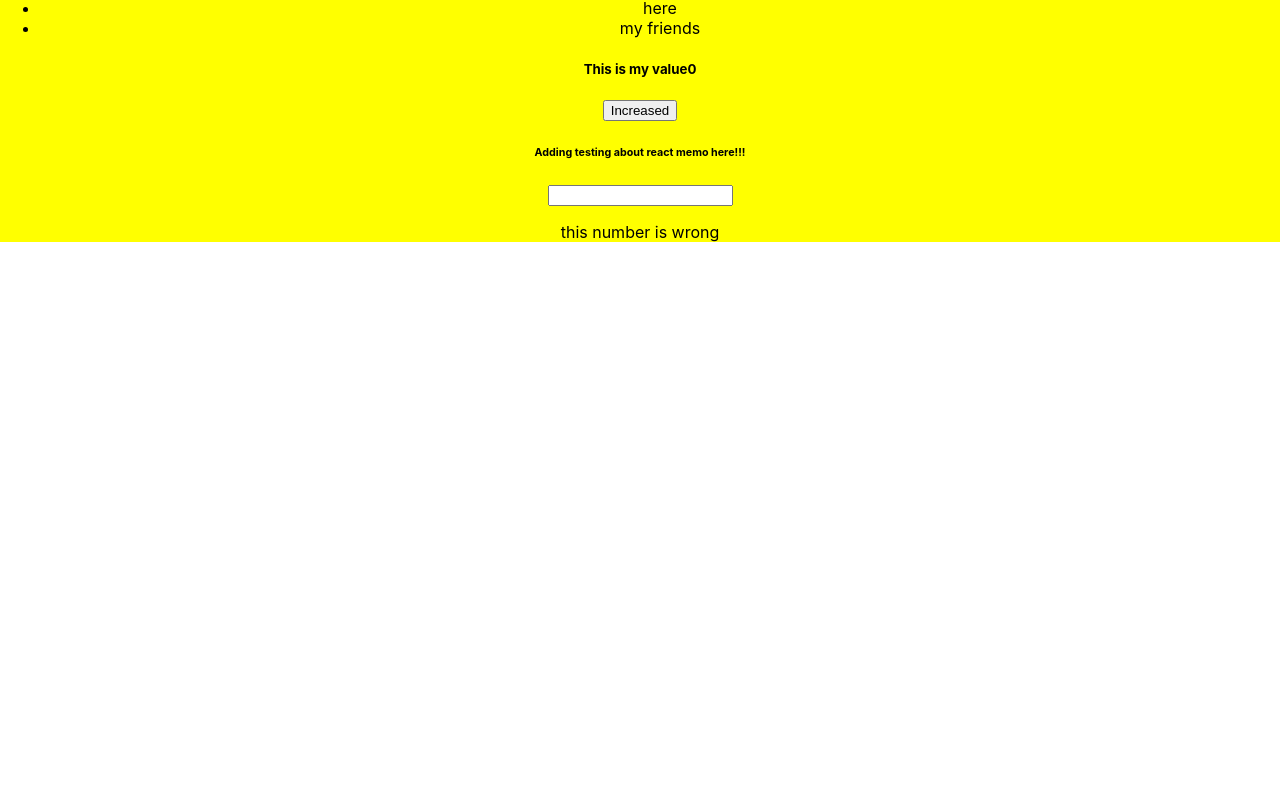
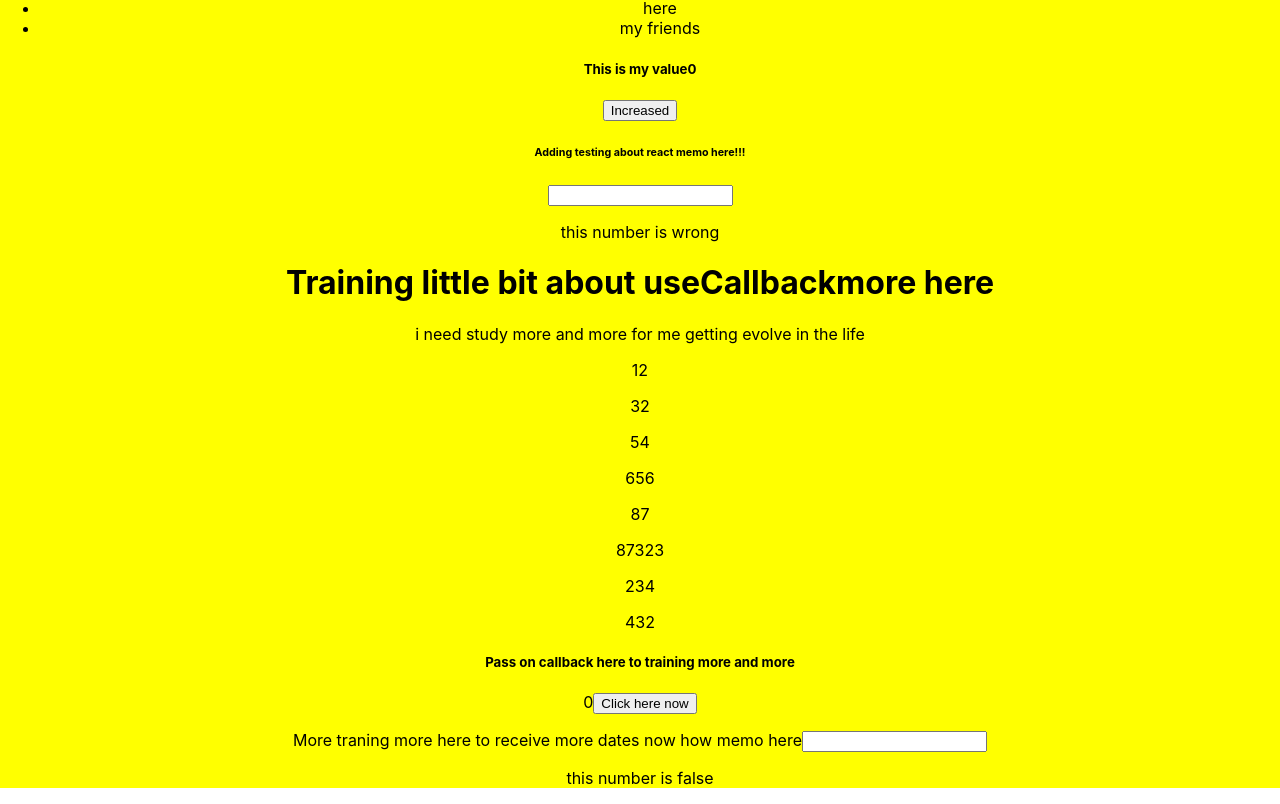
Before and after one commit to felipe-programador-18/ALL-about-Hoock, a React (Create React App) app in the folder allhoock/: page /sobre in a window 1280 px wide. Shown: the part 374-1178 px from the top of the page. Before the commit the page ends 800 px from the top, so only its background shows below. Built offline with nearby package versions, Linux system fonts and the light colour scheme.

Commit message:
c28-adding more things her

```diff
--- /dev/null
+++ b/allhoock/src/CallbackandMemo/ReceiveCallback.js
@@ -0,0 +1,26 @@
+import React,{useState, useCallback} from 'react'
+import TraningCallback from '../Componente/anothercallback'
+
+
+const AddCallbackHere = () => {
+    const [counter, setCounter] = useState(0)
+
+    const dates = useCallback((
+        () => {
+            return ["i need study more and more for me getting evolve in the life",
+        12,32,54,656,87,87323,234,432,]
+        }
+    ),[])
+
+    return(<>
+    <TraningCallback  receiveDates={dates}  />
+    <h5>Pass on callback here to training more and more </h5>
+      {counter}
+
+    <button onClick={() => setCounter(counter+1)} >Click here now</button>
+
+    </>)
+}
+
+
+export default AddCallbackHere
--- /dev/null
+++ b/allhoock/src/CallbackandMemo/ReceiveMemohere.js
@@ -0,0 +1,31 @@
+import React,{useState, useMemo, useEffect} from 'react'
+
+
+
+const MoreMemoHere = () => {
+
+    const[number, setNumber] = useState(0)
+
+    const dates = useMemo(() => {
+        return ["12","323","43543","234","545","34234"]
+    },[])
+
+    useEffect(() => {
+       console.log('inseted dates and number')
+    },[dates])
+
+
+    return(<>
+     <p>More traning more here to receive more dates now
+        how memo here
+
+       <input type="text" onChange={(e) => setNumber(e.target.value)} />
+
+        {dates.includes(number)? <p>this number is correctly</p>: <p>this number is false</p>  }
+
+     </p>
+    </>)
+}
+
+
+export default MoreMemoHere
--- /dev/null
+++ b/allhoock/src/Componente/anothercallback.js
@@ -0,0 +1,23 @@
+import React,{useState, useEffect} from 'react'
+
+const TraningCallback = ({receiveDates}) => {
+
+   const [list, setList] = useState([])
+
+   useEffect(() => {
+     setList(receiveDates)
+   },[receiveDates])
+
+return (<>
+<h1>Training little bit about useCallbackmore here</h1>
+
+    {list && list.map((lists) => (
+
+          <p key={lists} > {lists} </p>
+
+    ))}
+
+</>)
+}
+
+export default TraningCallback
--- a/allhoock/src/pages/sobre.js
+++ b/allhoock/src/pages/sobre.js
@@ -5,6 +5,8 @@ import CreateMoreEffect from "../Componente/createAnotherUsereffect"
 import PracticeReffe from "../Componente/More.ref.userfe"
 import BuildCallback from "../MoreHoock/usecallback"
 import CreateExampleMemo from "../MoreHoock/useMemo"
+import AddCallbackHere from "../CallbackandMemo/ReceiveCallback"
+import MoreMemoHere from "../CallbackandMemo/ReceiveMemohere"
 
 
 const Sobre = ( ) => {
@@ -34,7 +36,8 @@ const Sobre = ( ) => {
      <BuildCallback/>
 
      <CreateExampleMemo/>
-
+     <AddCallbackHere/>
+     <MoreMemoHere/>
       </div>
     </>)
 }
```
Also changed, not shown: allhoock/src/Componente/anotherMemo.js (added).
